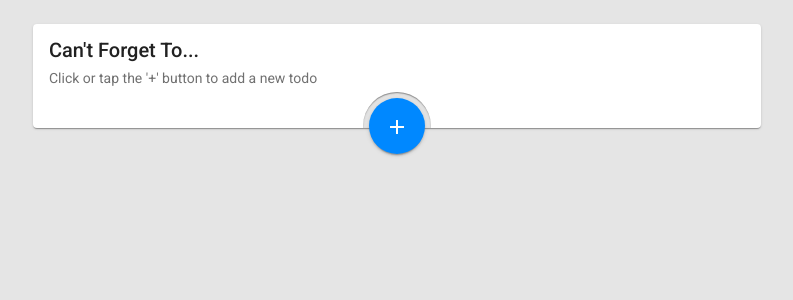
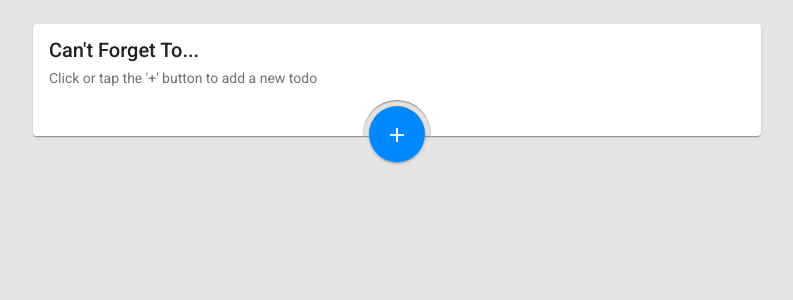
Before and after one commit to sydneyluce/cant-forget-to, an Angular app: page / in a window 1280 px wide. Shown: the top 300 px of the page, without its empty margins (243-1036 px from the left). Built offline with nearby package versions, Linux system fonts and the light colour scheme.

Commit message:
Spacing update

```diff
--- a/src/styles/material-overwrites.scss
+++ b/src/styles/material-overwrites.scss
@@ -1,7 +1,7 @@
 mat-card.mat-card {
 	padding-left: 0;
 	padding-right: 0;
-	padding-bottom: 24px;
+	padding-bottom: 32px;
 	min-height: 32px;
 
 	&:not(:last-of-type) {
```
